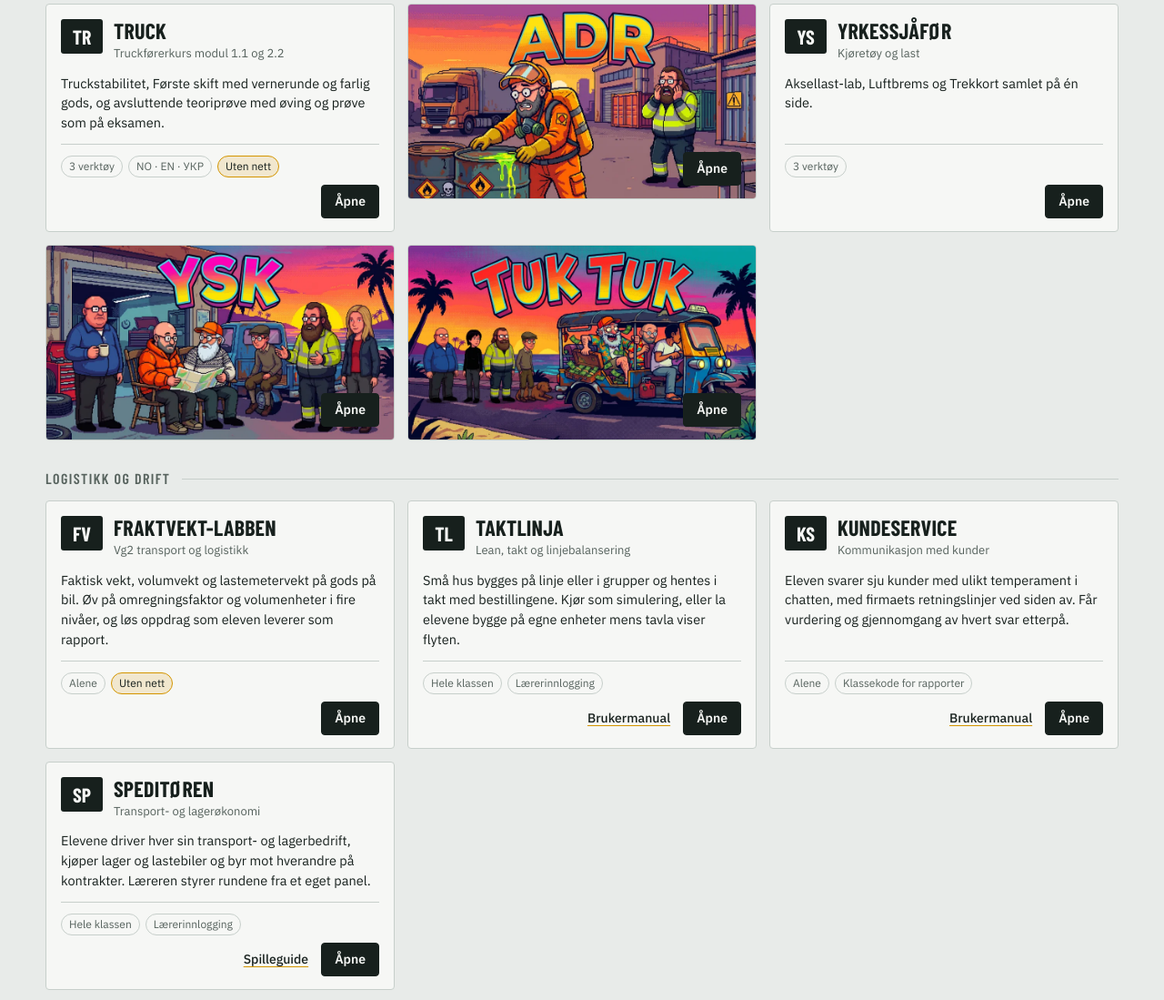
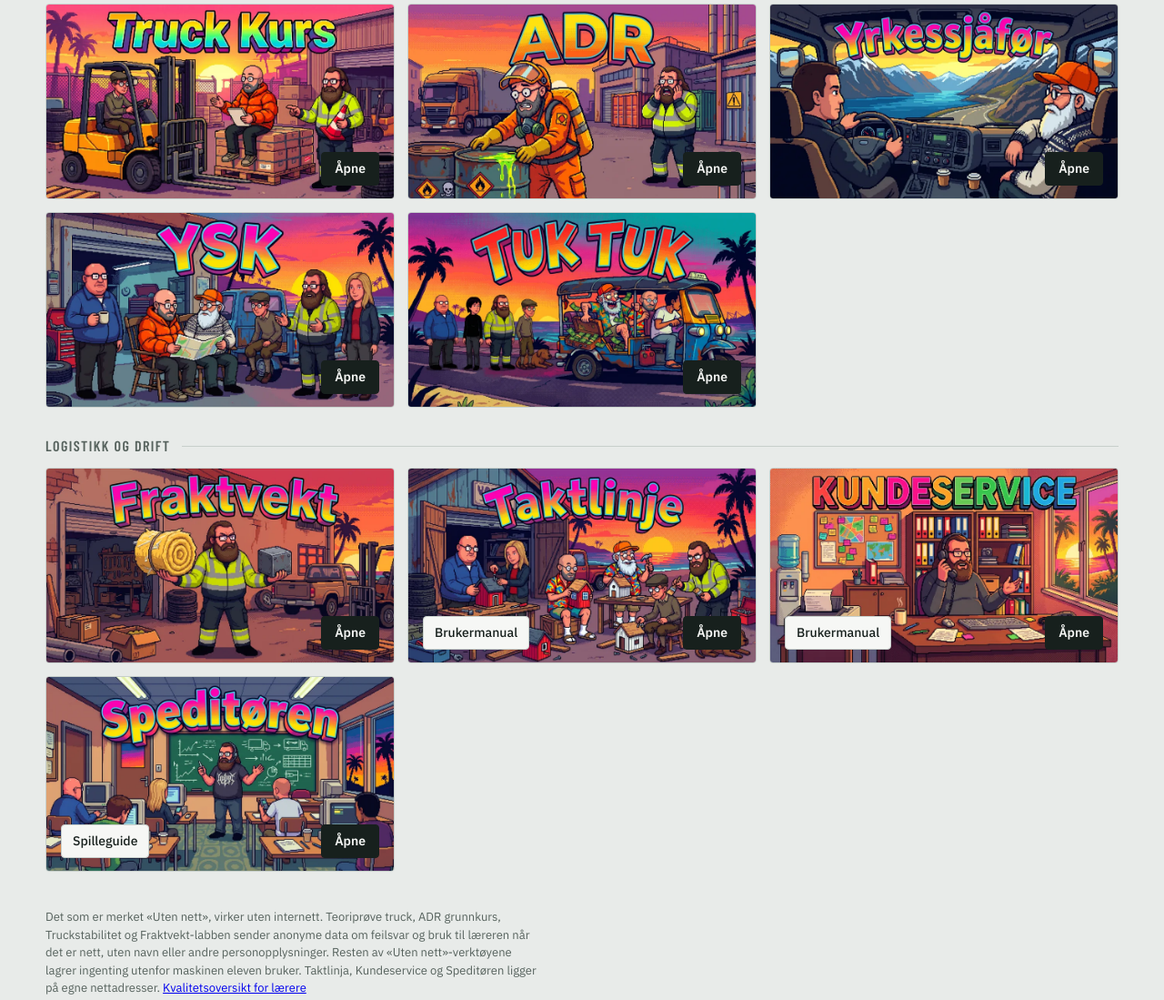
Before and after one commit to seiknes-ui/simmulator, a plain HTML site: page index.html in a window 1280 px wide. Shown: the part 242-1341 px from the top of the page at 91% size. Drawn offline with nearby package versions, Linux system fonts and the light colour scheme.

Commit message:
Nye bildekort: Truck kurs, HMS, Yrkessjåfør, Fraktvekt, Taktlinja, Kundeservice og Speditøren
Co-Authored-By: Claude Opus 5.5 <noreply@anthropic.com>

```diff
--- a/index.html
+++ b/index.html
@@ -66,6 +66,13 @@ h2::after{content:"";flex:1;height:1px;background:var(--line)}
 .card.bilde:hover,.card.bilde:focus-visible{border-color:var(--accent)}
 .card.bilde .open{position:absolute;right:16px;bottom:14px;font-weight:600;font-size:14px;padding:7px 14px;border-radius:4px;background:var(--ink);color:var(--sheet);border:1px solid var(--ink)}
 .card.bilde:hover .open,.card.bilde:focus-visible .open{background:var(--accent);border-color:var(--accent);color:var(--badge-ink)}
+.card.bilde:focus-within{border-color:var(--accent)}
+.card.bilde .cover{display:block}
+.card.bilde .cover:focus-visible{outline:2px solid var(--accent);outline-offset:-2px}
+/* Bildekort med brukermanual: manualen er en egen knapp nede til venstre */
+.card.bilde .manual-btn{position:absolute;left:16px;bottom:14px;font-weight:500;font-size:14px;padding:7px 12px;border-radius:4px;background:var(--sheet);color:var(--ink);border:1px solid var(--line);text-decoration:none}
+.card.bilde .manual-btn:hover{border-color:var(--accent)}
+.card.bilde .manual-btn:focus-visible{outline:2px solid var(--accent);outline-offset:2px}
 .card p.desc{margin:0;font-size:14.5px;max-width:60ch}
 .foot{display:flex;flex-wrap:wrap;align-items:center;gap:8px 10px;padding-top:12px;border-top:1px solid var(--line)}
 .tags{display:flex;flex-wrap:wrap;gap:6px;flex:1 1 100%;min-width:0}
@@ -106,19 +113,9 @@ footer{margin-top:40px;color:var(--muted);font-size:13px;max-width:70ch}
   <section aria-labelledby="h-kjoretoy">
     <h2 id="h-kjoretoy">Kjøretøy og sikkerhet</h2>
     <div class="grid">
-      <article class="card">
-        <div class="top"><span class="badge">TR</span><div><h3>Truck</h3><p class="for">Truckførerkurs modul 1.1 og 2.2</p></div></div>
-        <p class="desc">Truckstabilitet, Første skift med vernerunde og farlig gods, og avsluttende teoriprøve med øving og prøve som på eksamen.</p>
-        <div class="foot"><div class="tags"><span class="tag">3 verktøy</span><span class="tag">NO · EN · УКР</span><span class="tag off">Uten nett</span></div>
-          <a class="open" href="truckkurs/">Åpne</a></div>
-      </article>
+      <a class="card bilde" href="truckkurs/"><img src="bilder/kort/truckkurs.webp?v=1" alt="Truck kurs" width="900" height="502" loading="lazy"><span class="open" aria-hidden="true">Åpne</span></a>
       <a class="card bilde" href="adr-kurs/index.html"><img src="bilder/kort/adr.webp?v=1" alt="ADR grunnkurs" width="900" height="502" loading="lazy"><span class="open" aria-hidden="true">Åpne</span></a>
-      <article class="card">
-        <div class="top"><span class="badge">YS</span><div><h3>Yrkessjåfør</h3><p class="for">Kjøretøy og last</p></div></div>
-        <p class="desc">Aksellast-lab, Luftbrems og Trekkort samlet på én side.</p>
-        <div class="foot"><div class="tags"><span class="tag">3 verktøy</span></div>
-          <a class="open" href="yrkessjafor/">Åpne</a></div>
-      </article>
+      <a class="card bilde" href="yrkessjafor/"><img src="bilder/kort/yrkessjafor.webp?v=1" alt="Yrkessjåfør" width="900" height="502" loading="lazy"><span class="open" aria-hidden="true">Åpne</span></a>
       <a class="card bilde" href="ysk/"><img src="bilder/kort/ysk.webp?v=1" alt="Yrkessjåfør YSK" width="900" height="502" loading="lazy"><span class="open" aria-hidden="true">Åpne</span></a>
       <a class="card bilde" href="tuktuk/index.html"><img src="bilder/kort/tuktuk.webp?v=2" alt="Tuktuk kjøreskole" width="900" height="502" loading="lazy"><span class="open" aria-hidden="true">Åpne</span></a>
     </div>
@@ -127,33 +124,13 @@ footer{margin-top:40px;color:var(--muted);font-size:13px;max-width:70ch}
   <section aria-labelledby="h-logistikk">
     <h2 id="h-logistikk">Logistikk og drift</h2>
     <div class="grid">
-      <article class="card">
-        <div class="top"><span class="badge">FV</span><div><h3>Fraktvekt-labben</h3><p class="for">Vg2 transport og logistikk</p></div></div>
-        <p class="desc">Faktisk vekt, volumvekt og lastemetervekt på gods på bil. Øv på omregningsfaktor og volumenheter i fire nivåer, og løs oppdrag som eleven leverer som rapport.</p>
-        <div class="foot"><div class="tags"><span class="tag">Alene</span><span class="tag off">Uten nett</span></div>
-          <a class="open" href="https://seiknes-ui.github.io/opplaring/fraktvekt-labben/">Åpne</a></div>
-      </article>
-      <article class="card">
-        <div class="top"><span class="badge">TL</span><div><h3>Taktlinja</h3><p class="for">Lean, takt og linjebalansering</p></div></div>
-        <p class="desc">Små hus bygges på linje eller i grupper og hentes i takt med bestillingene. Kjør som simulering, eller la elevene bygge på egne enheter mens tavla viser flyten.</p>
-        <div class="foot"><div class="tags"><span class="tag">Hele klassen</span><span class="tag">Lærerinnlogging</span></div>
-          <a class="manual" href="manualer/taktlinja.pdf" target="_blank" rel="noopener">Brukermanual</a>
-          <a class="open" data-app="takt">Åpne</a></div>
-      </article>
-      <article class="card">
-        <div class="top"><span class="badge">KS</span><div><h3>Kundeservice</h3><p class="for">Kommunikasjon med kunder</p></div></div>
-        <p class="desc">Eleven svarer sju kunder med ulikt temperament i chatten, med firmaets retningslinjer ved siden av. Får vurdering og gjennomgang av hvert svar etterpå.</p>
-        <div class="foot"><div class="tags"><span class="tag">Alene</span><span class="tag">Klassekode for rapporter</span></div>
-          <a class="manual" href="manualer/kundeservice.pdf" target="_blank" rel="noopener">Brukermanual</a>
-          <a class="open" data-app="takt" data-path="kundeservice.html">Åpne</a></div>
-      </article>
-      <article class="card">
-        <div class="top"><span class="badge">SP</span><div><h3>Speditøren</h3><p class="for">Transport- og lagerøkonomi</p></div></div>
-        <p class="desc">Elevene driver hver sin transport- og lagerbedrift, kjøper lager og lastebiler og byr mot hverandre på kontrakter. Læreren styrer rundene fra et eget panel.</p>
-        <div class="foot"><div class="tags"><span class="tag">Hele klassen</span><span class="tag">Lærerinnlogging</span></div>
-          <a class="manual" href="manualer/speditoren.pdf" target="_blank" rel="noopener">Spilleguide</a>
-          <a class="open" data-app="speditoren">Åpne</a></div>
-      </article>
+      <a class="card bilde" href="https://seiknes-ui.github.io/opplaring/fraktvekt-labben/"><img src="bilder/kort/fraktvekt.webp?v=1" alt="Fraktvekt-labben" width="900" height="502" loading="lazy"><span class="open" aria-hidden="true">Åpne</span></a>
+      <div class="card bilde"><a class="cover" data-app="takt"><img src="bilder/kort/taktlinja.webp?v=1" alt="Taktlinja" width="900" height="502" loading="lazy"><span class="open" aria-hidden="true">Åpne</span></a>
+        <a class="manual-btn" href="manualer/taktlinja.pdf" target="_blank" rel="noopener">Brukermanual</a></div>
+      <div class="card bilde"><a class="cover" data-app="takt" data-path="kundeservice.html"><img src="bilder/kort/kundeservice.webp?v=1" alt="Kundeservice" width="900" height="502" loading="lazy"><span class="open" aria-hidden="true">Åpne</span></a>
+        <a class="manual-btn" href="manualer/kundeservice.pdf" target="_blank" rel="noopener">Brukermanual</a></div>
+      <div class="card bilde"><a class="cover" data-app="speditoren"><img src="bilder/kort/speditoren.webp?v=1" alt="Speditøren" width="900" height="502" loading="lazy"><span class="open" aria-hidden="true">Åpne</span></a>
+        <a class="manual-btn" href="manualer/speditoren.pdf" target="_blank" rel="noopener">Spilleguide</a></div>
     </div>
   </section>
 
@@ -166,11 +143,11 @@ const ADRESSER = {
   takt: 'https://black-coast-081791b1e.1.azurestaticapps.net/',
   speditoren: 'https://agreeable-stone-0e1eff91e.2.azurestaticapps.net/'
 };
-document.querySelectorAll('a.open[data-app]').forEach(a => {
+document.querySelectorAll('a[data-app]').forEach(a => {
   const base = ADRESSER[a.dataset.app];
   if (base) a.href = base.replace(/\/?$/, '/') + (a.dataset.path || '');
 });
-document.querySelectorAll('a.open:not([href])').forEach(a => {
+document.querySelectorAll('a.open:not([href]), a.cover:not([href]) .open').forEach(a => {
   a.textContent = 'Adresse mangler';
   a.setAttribute('aria-disabled', 'true');
 });
```
Also changed, not shown: truckkurs/index.html (+1 -6 lines), bilder/kort/fraktvekt.webp (added), bilder/kort/hms.webp (added), bilder/kort/kundeservice.webp (added), bilder/kort/speditoren.webp (added), bilder/kort/taktlinja.webp (added), bilder/kort/truckkurs.webp (added), bilder/kort/yrkessjafor.webp (added).
